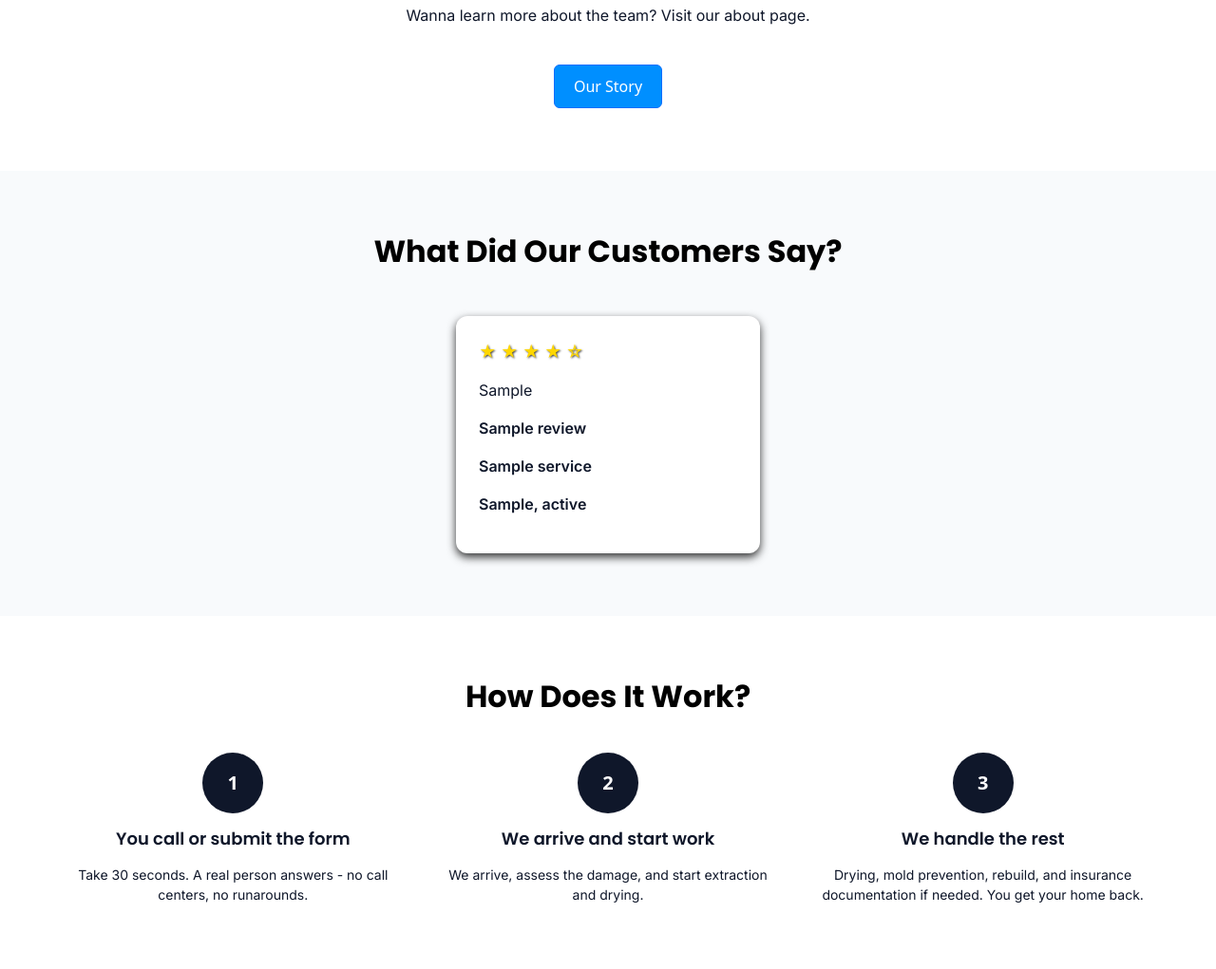
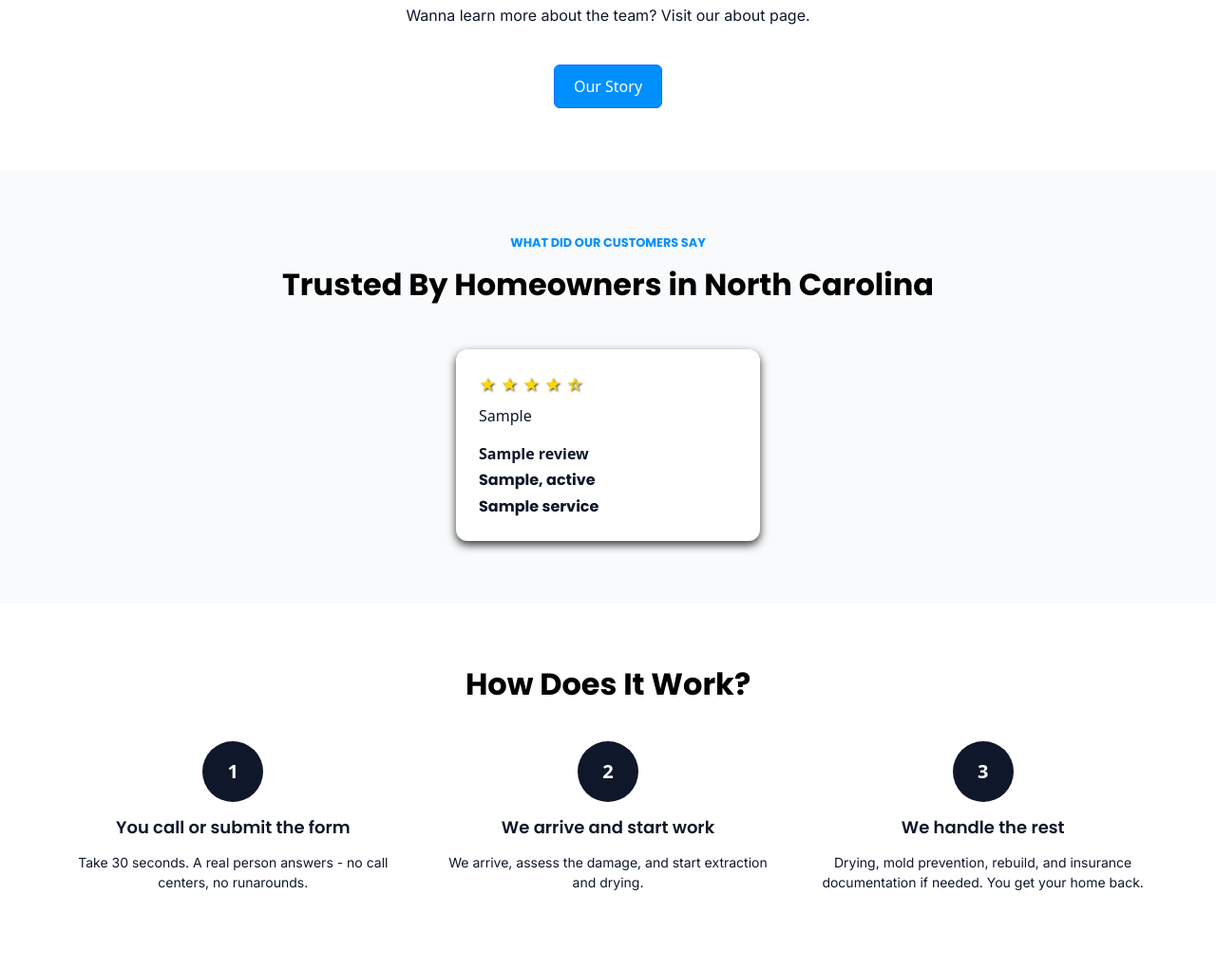
Before and after one commit to vanlandinghamanderson/Restoration-Company-Website, a Django app: page / in a window 1280 px wide. Shown: the part 2093-3114 px from the top of the page at 95% size. Run offline with Django 5.2, Linux system fonts and the light colour scheme; tables that the repository leaves empty hold one stand-in row (values such as "Sample post"); grey boxes marked "Sample" are stand-in pictures.

Commit message:
Review section on homepage in progress

```diff
--- a/core/views.py
+++ b/core/views.py
@@ -9,12 +9,13 @@ from django.http import JsonResponse
 
 # Home Page
 def index(request):
-    context = {
-        'restoration_carousel_background' : CarouselBackground.objects.filter(is_active=True).order_by('order'),
-        'restoration_certifications': Certification.objects.all(),
-        'restoration_reviews' : Review.objects.all(),
-    }
-    return render(request, 'core/index.html', context)
+    restoration_carousel_background = CarouselBackground.objects.filter(is_active=True).order_by('order')
+    reviews = Review.objects.filter(is_active=True)
+    restoration_certifications = Certification.objects.filter(is_active=True)
+    return render(request, 'core/index.html', {
+        'restoration_carousel_background': restoration_carousel_background,
+        'reviews': reviews,
+        'restoration_certifications': restoration_certifications })
 
 # Gallery Page
 def gallery(request):
--- a/templates/core/about.html
+++ b/templates/core/about.html
@@ -88,9 +88,9 @@
                      <div class="review-stars">
                         {% for i in "12345" %}{% if forloop.counter <= review.rating %}★{% else %}☆{% endif %} {% endfor %}
                     </div>
-                    <blockquote itemprop="reviewBody">{{ review.quote }}</blockquote>
+                    <blockquote itemprop="review-body">{{ review.quote }}</blockquote>
                     <footer>
-                        <strong itemprop="name">{{ review.name }}</strong>
+                        <strong itemprop="review-name">{{ review.name }}</strong>
                         {% if review.service_area %}
                         <span class="review-service_area">{{ review.service_area }}</span>
                         {% endif %}
--- a/templates/core/index.html
+++ b/templates/core/index.html
@@ -93,19 +93,27 @@
 <!----- Review Section ----->
 <section class="reviews">
     <div class="container">
-        <h2 class="section-title">What Did Our <span class="highlight">Customers</span> Say?</h2>
-        <div class="review-grid">
-        {% for review in restoration_reviews %}
-            <div class="review-card">
+        <span class="section-label">What Did Our Customers Say</span>
+        <h2 class="section-title">Trusted By Homeowners in North Carolina</h2>
+        <div class="review-grid">{% for review in reviews %}
+            <article class="review-card">
                 <div class="review-stars">
                     {% for i in "12345" %}{% if forloop.counter <= review.rating %}★{% else %}☆{% endif %} {% endfor %}
                 </div>
-                <p>{{ review.quote }}</p>
-                <p class="review-name">{{ review.name }}</p>
-                <p class="review-service">{{ review.service }}</p>
-                <p class="review-service_area">{{ review.service_area }}</p>
-            </div>
-        {% endfor %}
+                <blockquote itemprop="review-body">{{ review.quote }}</blockquote>
+                <footer>
+                    <strong itemprop="review-name">{{ review.name }}</strong>
+                    {% if review.service_area %}
+                    <span class="review-service_area">{{ review.service_area }}</span>
+                    {% endif %}
+                    {% if review.service %}
+                    <span class="review-service">{{ review.service }}</span>
+                    {% endif %}
+                </footer>
+            </article>
+            {% empty %}
+            <p class="empty-state">No reviews available...</p>
+            {% endfor %}
         </div>
     </div>
 </section>
```
